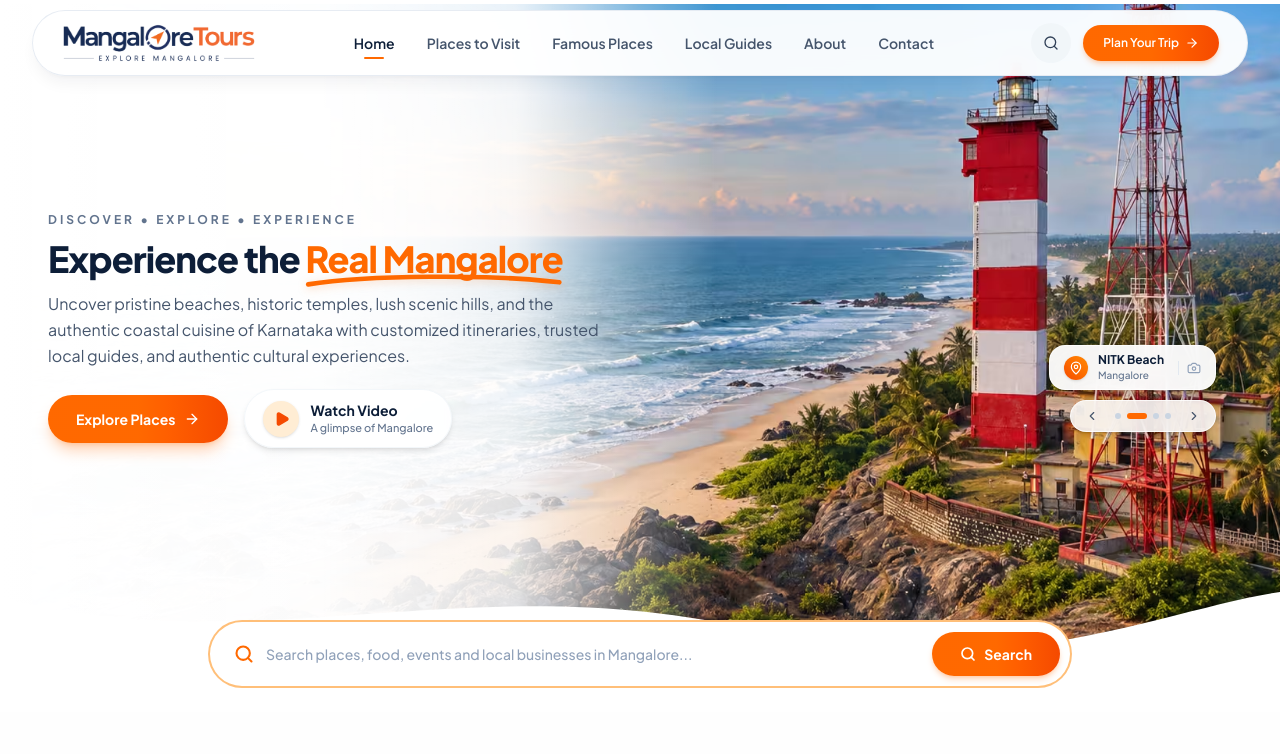
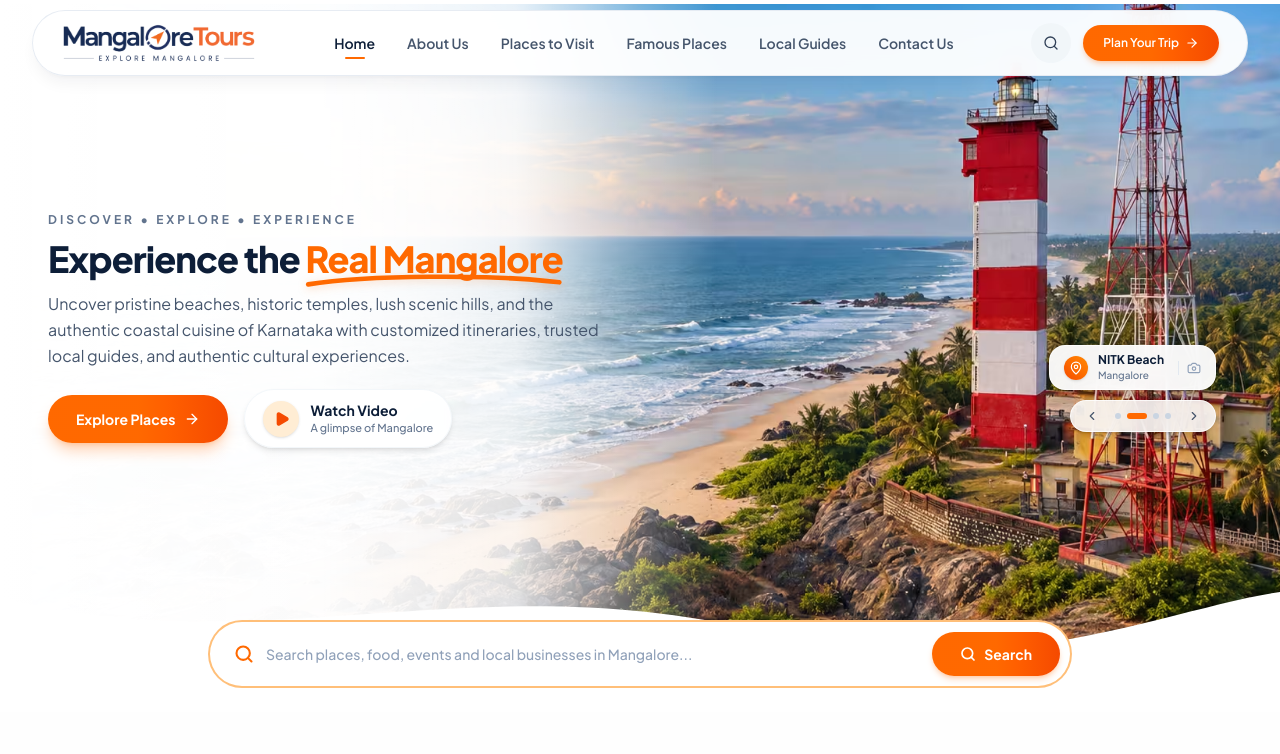
Before and after one commit to coder-web3/mangalore, a Next.js app: page / in a window 1280 px wide. Shown: the top 754 px of the page. Built offline with nearby package versions, Linux system fonts and the light colour scheme.

Commit message:
fix(nav): update header menu order to Home, About Us, Places to Visit, Famous Places, Local Guides, Contact Us

```diff
--- a/components/Header.tsx
+++ b/components/Header.tsx
@@ -23,11 +23,11 @@ export default function Header() {
 
   const navLinks = [
     { name: "Home", href: "/", active: pathname === "/" },
+    { name: "About Us", href: "/about", active: pathname === "/about" },
     { name: "Places to Visit", href: "/places-to-visit", active: pathname === "/places-to-visit" },
     { name: "Famous Places", href: "/famous-tourist-places", active: pathname === "/famous-tourist-places" },
     { name: "Local Guides", href: "/local-guides", active: pathname === "/local-guides" },
-    { name: "About", href: "/about", active: pathname === "/about" },
-    { name: "Contact", href: "/contact", active: pathname === "/contact" },
+    { name: "Contact Us", href: "/contact", active: pathname === "/contact" },
   ];
 
   return (
```
